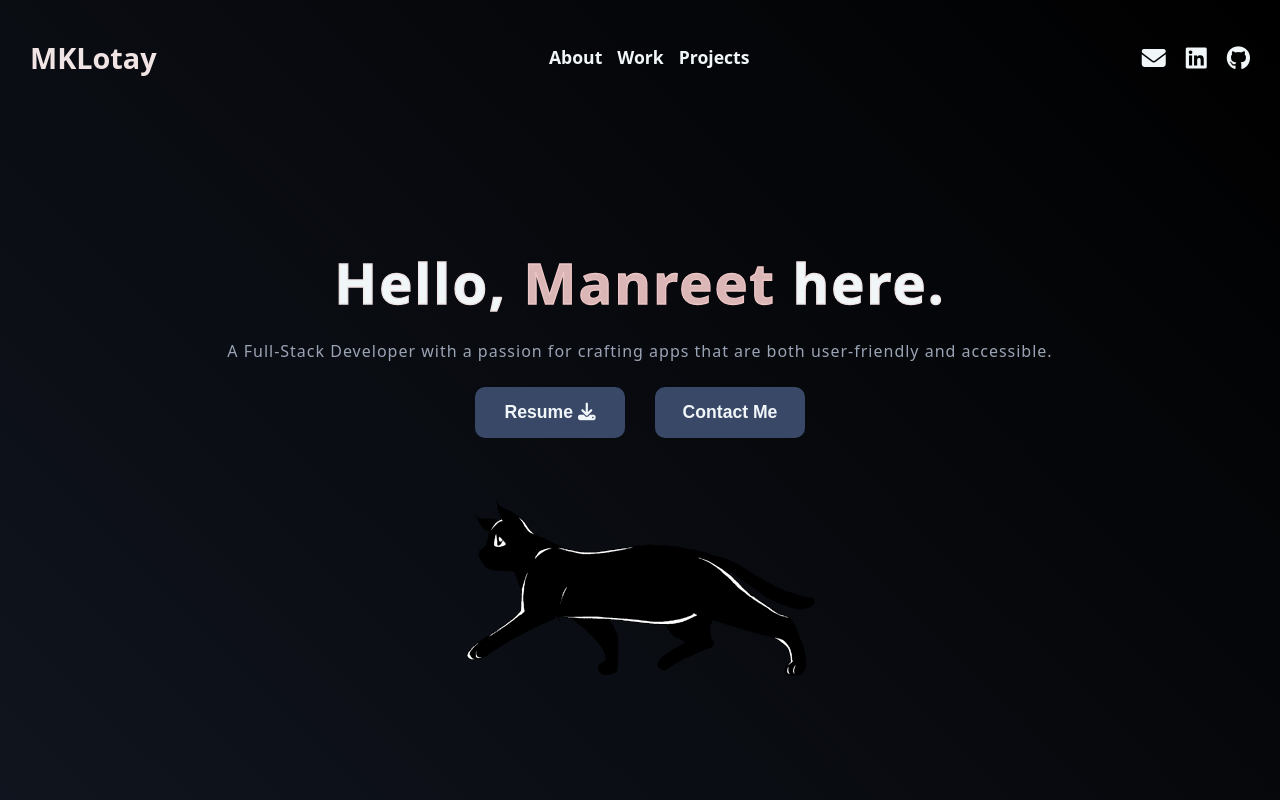
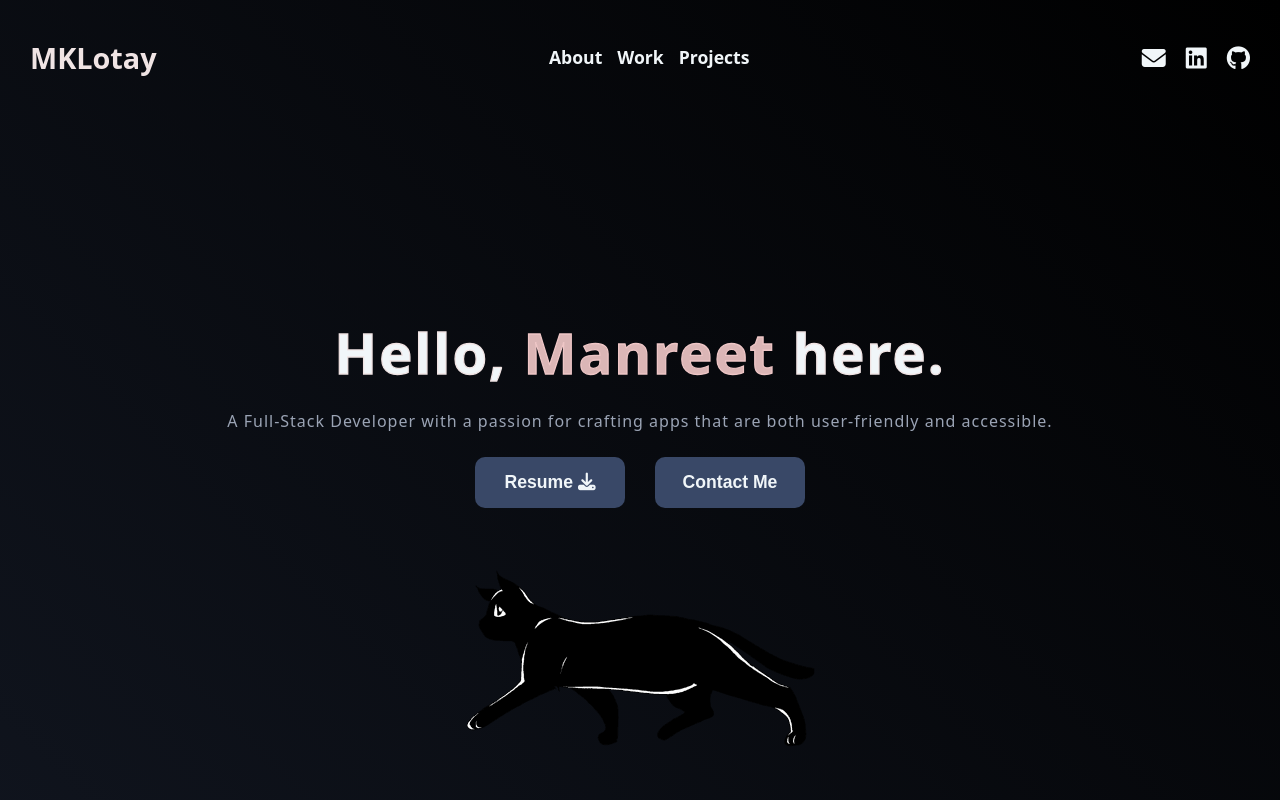
Before and after one commit to manreetlotay/manreetlotay.github.io, a React (Create React App) app: page / in a window 1280 px wide. Shown: the top 800 px of the page. Built offline with nearby package versions, Linux system fonts and the light colour scheme.

Commit message:
change home section top padding

```diff
--- a/src/styles/home.css
+++ b/src/styles/home.css
@@ -1,6 +1,6 @@
 #home {
 
-    padding-top: 130px;
+    padding-top: 200px;
     padding-bottom: 100px;
     padding-left: 50px;
     padding-right: 50px;
```
Also changed, not shown: 17 other files (tests, documents, lock files or other folders).
